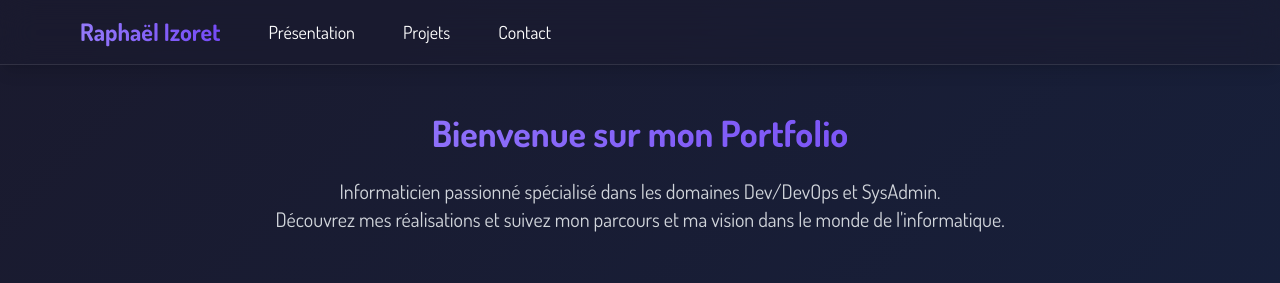
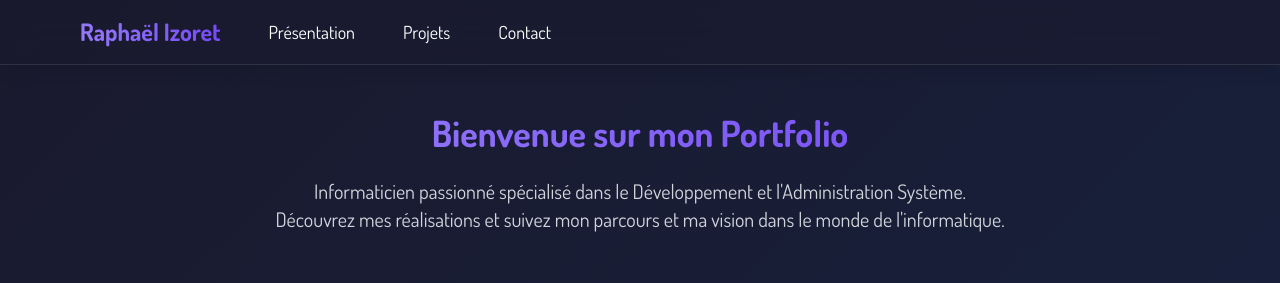
Before and after one commit to Izoret/Portfolio, a Vue app: page / in a window 1280 px wide. Shown: the top 283 px of the page. Built offline with nearby package versions, Linux system fonts and the light colour scheme.

Commit message:
bye devops

```diff
--- a/src/views/Home.vue
+++ b/src/views/Home.vue
@@ -14,7 +14,7 @@ const recentProjects = computed<Project[]>(() => {
     <div class="max-w-3xl mx-auto text-center mb-16">
       <h1 class="text-4xl font-bold mb-6 gradient-text">Bienvenue sur mon Portfolio</h1>
       <p class="text-xl text-gray-300">
-        Informaticien passionné spécialisé dans les domaines Dev/DevOps et SysAdmin.
+        Informaticien passionné spécialisé dans le Développement et l'Administration Système.
         <br>
         Découvrez mes réalisations et suivez mon parcours et ma vision dans le monde de l'informatique.
       </p>
--- a/src/views/Presentation.vue
+++ b/src/views/Presentation.vue
@@ -101,7 +101,7 @@ const education = [
           poursuivre mes études en école d'ingénieur, et le cycle d'ingénieur peut se réaliser en alternance. Ainsi, je
           suis actuellement ouvert à des <b>opportunités d'alternance</b> pour début <b>Septembre 2025</b> et je sais
           que je
-          pourrais apporter beaucoup à votre <b>entreprise</b>. Les domaines seraient Dev, DevOps ou SysAdmin, les 3
+          pourrais apporter beaucoup à votre <b>entreprise</b>. Les domaines seraient Dev ou SysAdmin, les 2
           domaines
           que je maîtrise le mieux et avec lesquels j'ai déjà une certaine expérience professionnelle. Je vous remercie
           de l'attention portée à mon profil ; vous trouverez ci-dessous une copie de mon CV téléchargable, et n'hésitez
```
